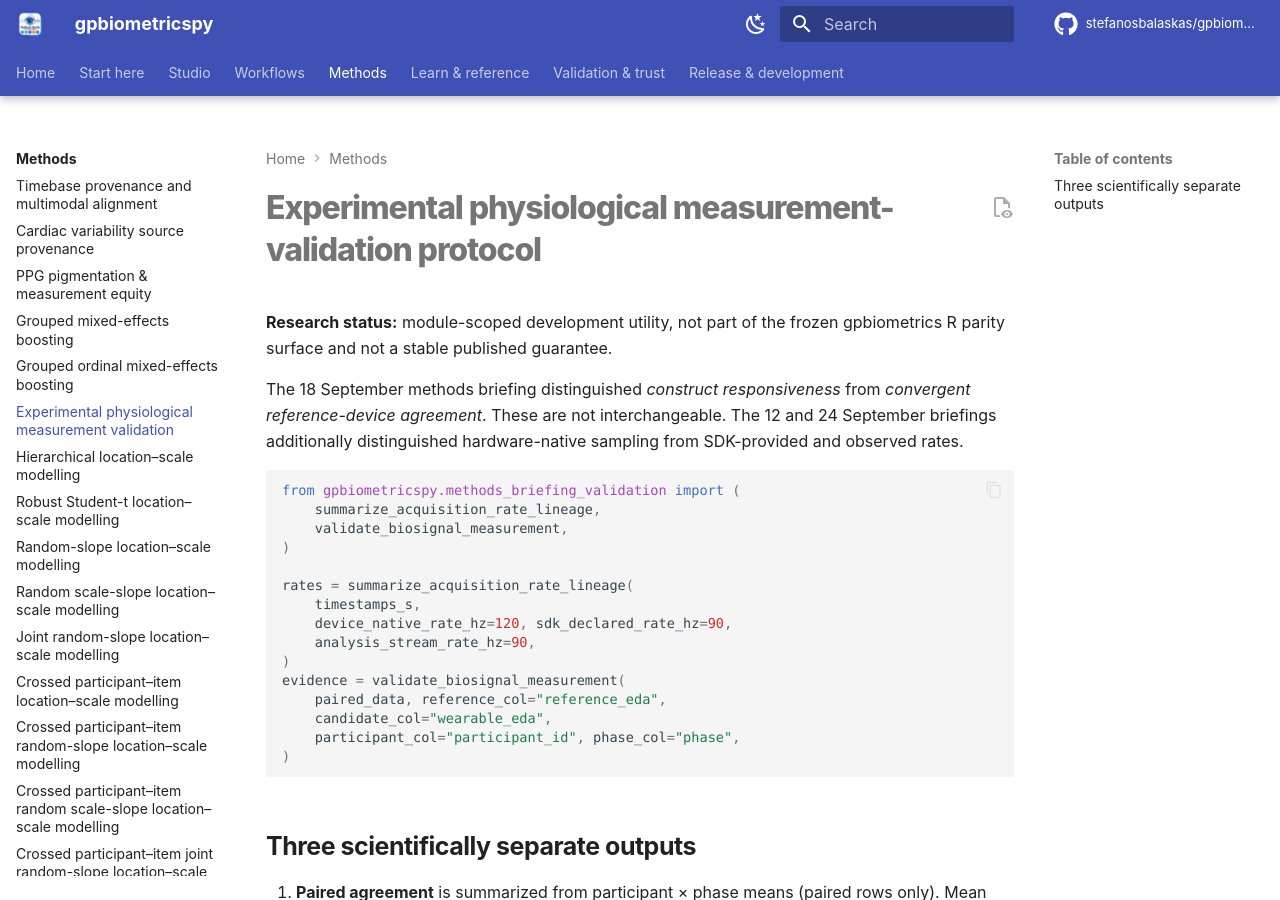
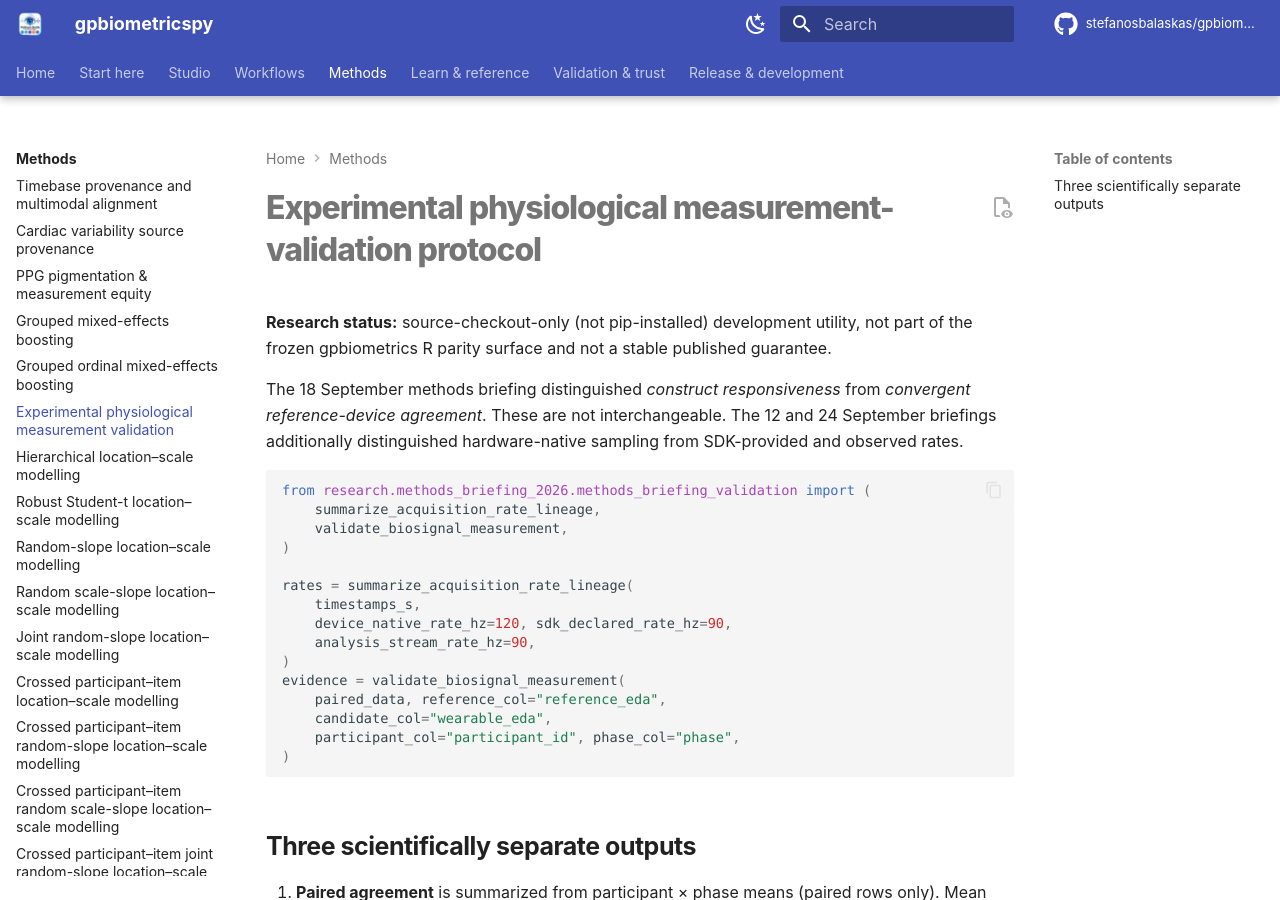
Before and after one commit to stefanosbalaskas/gpbiometricspy, an MkDocs documentation site: the page built from docs/methods/measurement-validation-protocol.md, in a window 1280 px wide and 900 px high. Built offline with MkDocs 1.6.1 and Material for MkDocs 9.7.7, drawn with Linux system fonts in a browser that asks for light colours; plug-ins that fetch from the network failed and are left out; comment, search, counter and statistics services are not loaded.

Commit message:
Clarify validation functions are source checkout prototypes

````diff
--- a/docs/methods/measurement-validation-protocol.md
+++ b/docs/methods/measurement-validation-protocol.md
@@ -1,11 +1,11 @@
 # Experimental physiological measurement-validation protocol
 
-**Research status:** module-scoped development utility, not part of the frozen gpbiometrics R parity surface and not a stable published guarantee.
+**Research status:** source-checkout-only (not pip-installed) development utility, not part of the frozen gpbiometrics R parity surface and not a stable published guarantee.
 
 The 18 September methods briefing distinguished *construct responsiveness* from *convergent reference-device agreement*. These are not interchangeable. The 12 and 24 September briefings additionally distinguished hardware-native sampling from SDK-provided and observed rates.
 
 ```python
-from gpbiometricspy.methods_briefing_validation import (
+from research.methods_briefing_2026.methods_briefing_validation import (
     summarize_acquisition_rate_lineage,
     validate_biosignal_measurement,
 )
````
